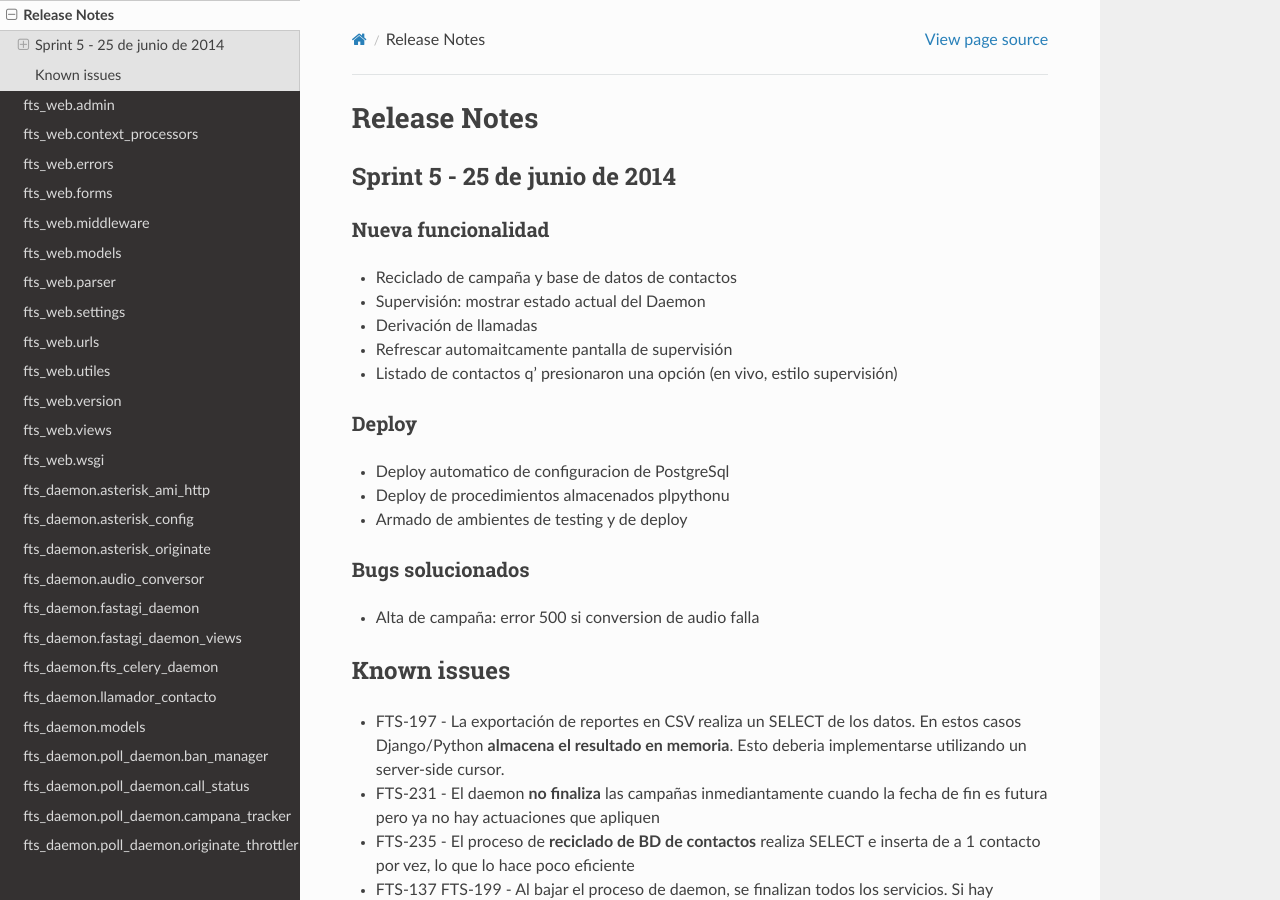
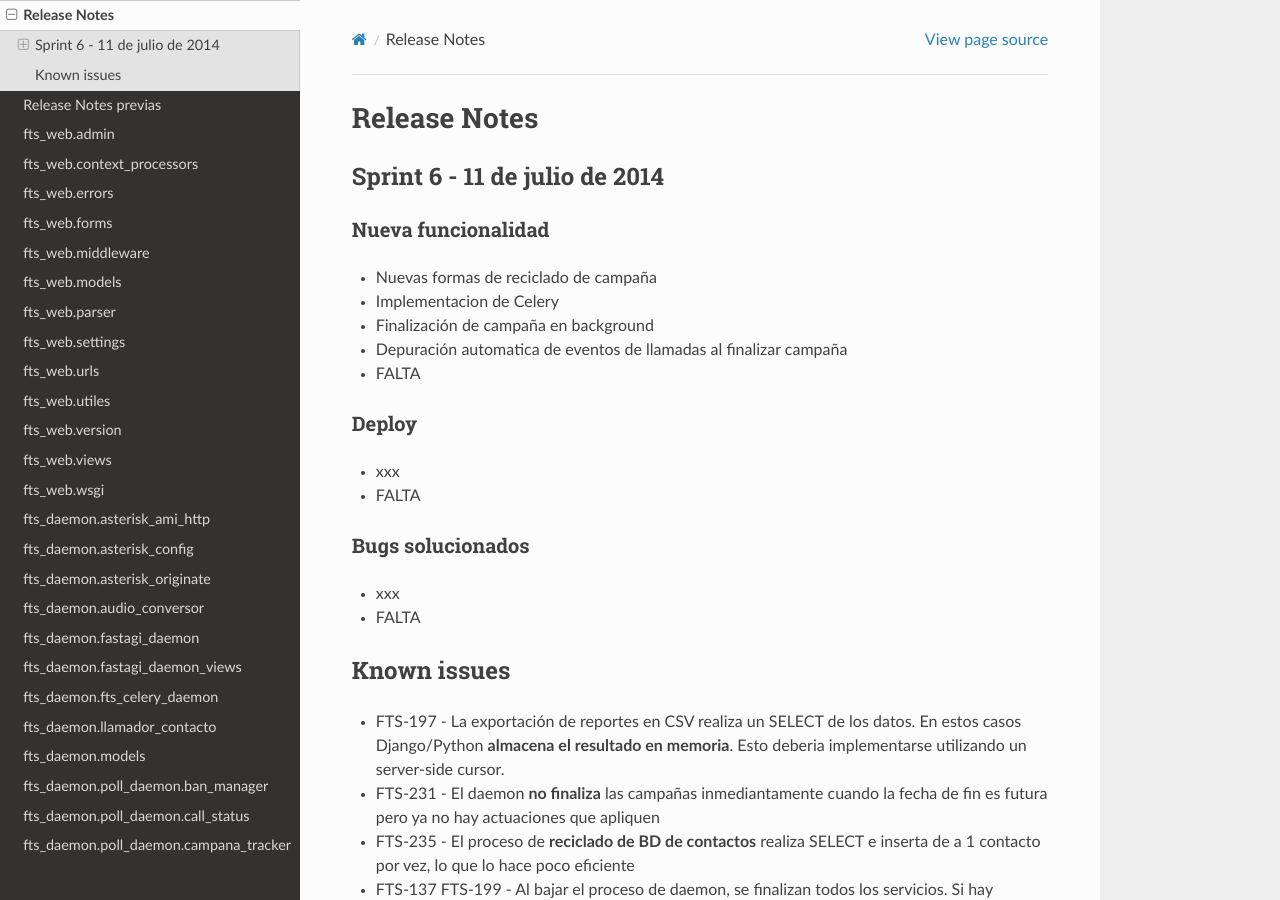
Before and after one commit to aybaker/omnicontact, a Sphinx documentation site: the page built from docs/release_notes.rst, in a window 1280 px wide and 900 px high. Built offline with Sphinx 7.4.7 and the Read the Docs theme 2.0.0, drawn with Linux system fonts in a browser that asks for light colours.

Commit message:
Update de release notes

```diff
--- a/docs/index.rst
+++ b/docs/index.rst
@@ -105,6 +105,7 @@ Contents
 
    deploy
    release_notes
+   release_notes_old
    fts_web_*
    fts_daemon_*
 
--- a/docs/release_notes.rst
+++ b/docs/release_notes.rst
@@ -1,31 +1,32 @@
 Release Notes
 =============
 
-Sprint 5 - 25 de junio de 2014
+Sprint 6 - 11 de julio de 2014
 ------------------------------
 
 Nueva funcionalidad
 ...................
 
-* Reciclado de campaña y base de datos de contactos
-* Supervisión: mostrar estado actual del Daemon
-* Derivación de llamadas
-* Refrescar automaitcamente pantalla de supervisión
-* Listado de contactos q' presionaron una opción (en vivo, estilo supervisión)
+* Nuevas formas de reciclado de campaña
+* Implementacion de Celery
+* Finalización de campaña en background
+* Depuración automatica de eventos de llamadas al finalizar campaña
 
+* FALTA
 
 Deploy
 ......
 
-* Deploy automatico de configuracion de PostgreSql
-* Deploy de procedimientos almacenados plpythonu
-* Armado de ambientes de testing y de deploy
+* xxx
+
+* FALTA
 
 Bugs solucionados
 .................
 
-* Alta de campaña: error 500 si conversion de audio falla
+* xxx
 
+* FALTA
 
 Known issues
 ------------
```
Also changed, not shown: docs/release_notes_old.rst (added, +27 -0 lines).
